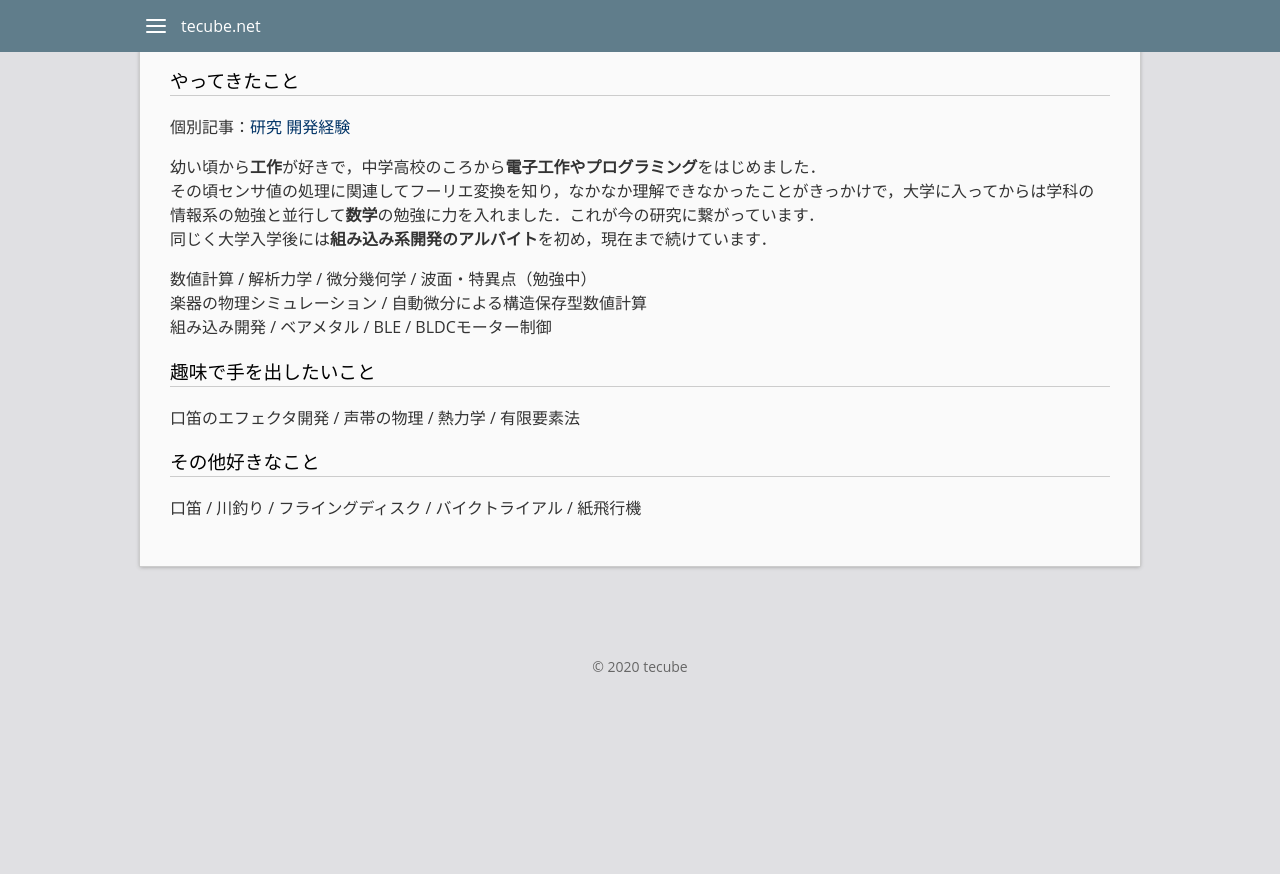
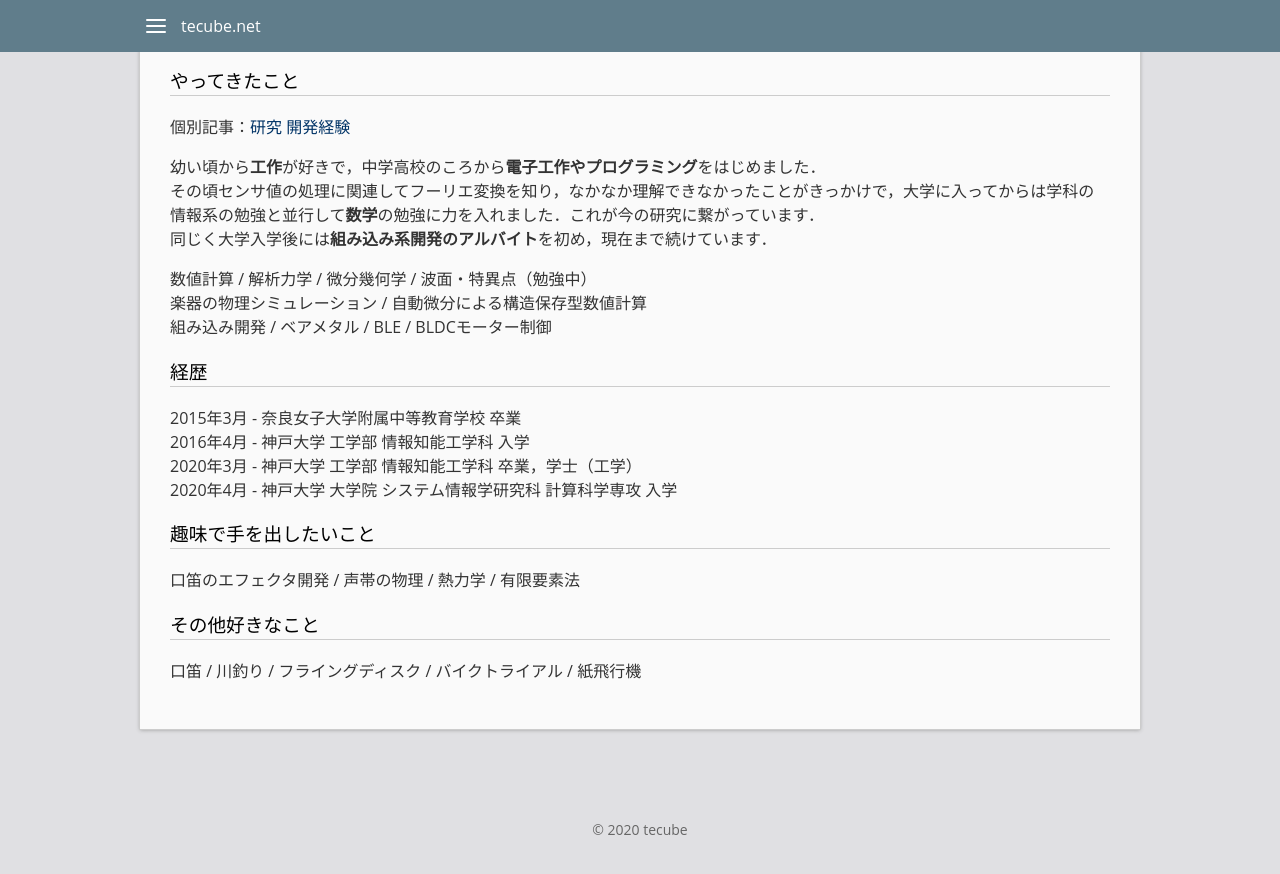
Before and after one commit to tecube/tecube.github.io, a Jekyll site: the page built from about.markdown, in a window 1280 px wide and 900 px high, scrolled down 792 px. Shown: the top 874 px of the window. Built offline with Jekyll 4.4.1, drawn with Linux system fonts in a browser that asks for light colours; before the commit the page ends 1529 px from its top, so only the background shows below that.

Commit message:
add 'education' to About page

```diff
--- a/about.markdown
+++ b/about.markdown
@@ -37,6 +37,13 @@ Terakawa Shunpei
 組み込み開発 / ベアメタル / BLE / BLDCモーター制御
 
 
+### 経歴
+2015年3月 - 奈良女子大学附属中等教育学校 卒業
+2016年4月 - 神戸大学 工学部 情報知能工学科 入学
+2020年3月 - 神戸大学 工学部 情報知能工学科 卒業，学士（工学）
+2020年4月 - 神戸大学 大学院 システム情報学研究科 計算科学専攻 入学
+
+
 ### 趣味で手を出したいこと
 口笛のエフェクタ開発 / 声帯の物理 / 熱力学 / 有限要素法
 
```
